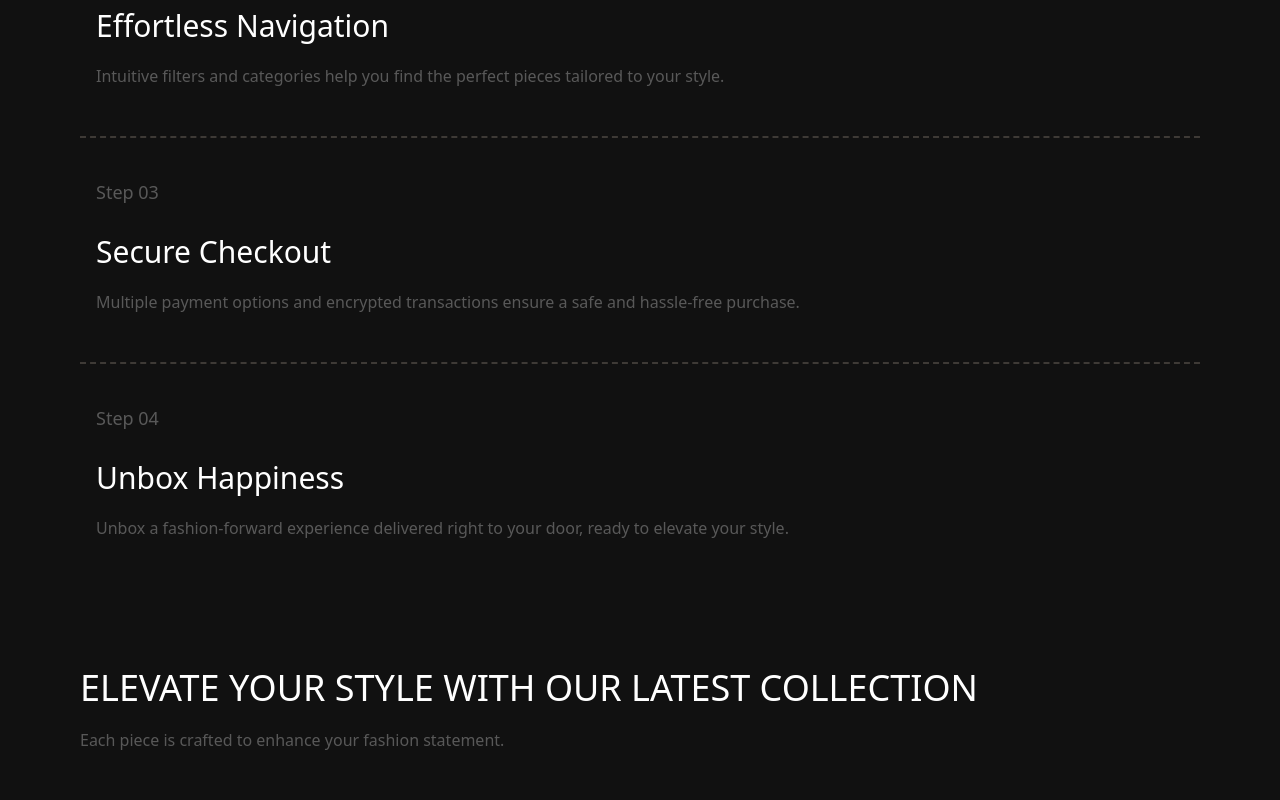
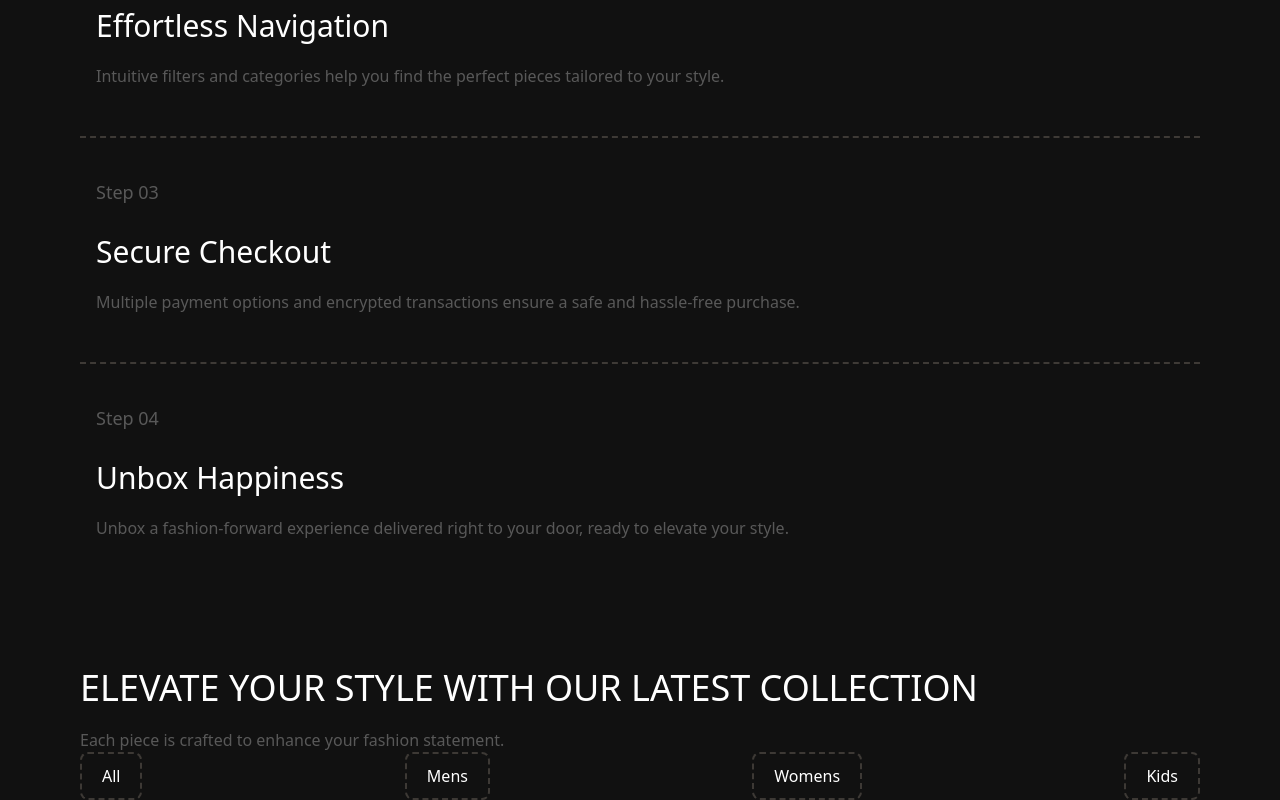
Before and after one commit to xtalireza/E-Commerce-main, a website: page public/index.html in a window 1280 px wide. Shown: the part 2305-3105 px from the top of the page. Before the commit the page ends 3057 px from the top, so only its background shows below. Drawn offline with Linux system fonts and the light colour scheme.

Commit message:
fit: btn colection

```diff
--- a/public/index.html
+++ b/public/index.html
@@ -146,6 +146,12 @@
                     <h1 class="text-white text-4xl uppercase">Elevate Your Style with Our Latest Collection</h1>
                     <p class="text-white/30">Each piece is crafted to enhance your fashion statement.</p>
                 </div>
+                <div class="flex justify-between">
+                    <button class="button">All</button>
+                    <button class="button">Mens</button>
+                    <button class="button">Womens</button>
+                    <button class="button">Kids</button>
+                </div>
             </section>
         </aside>
     </main>
```
